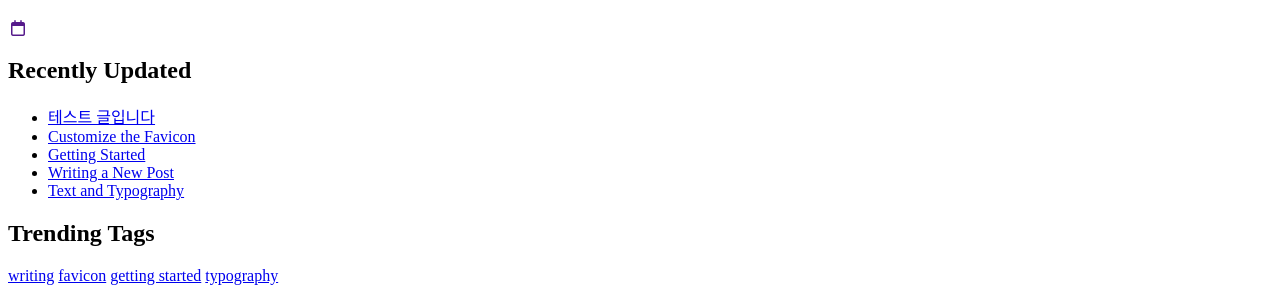
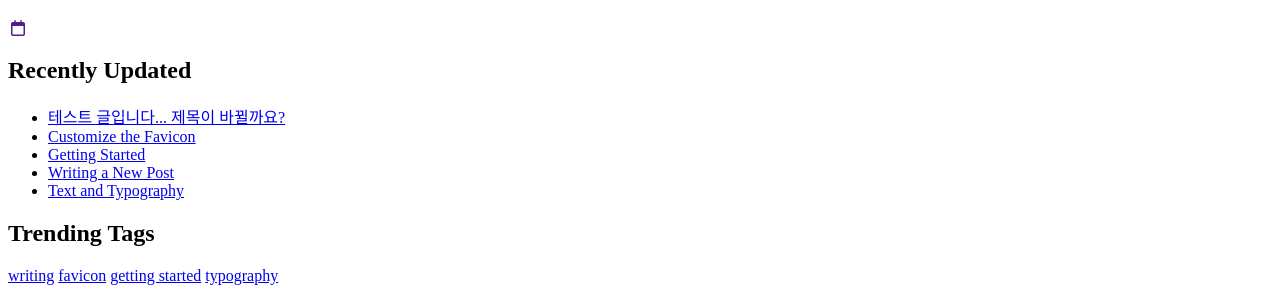
Before and after one commit to unggu0704/learninghub.github.io, a Jekyll site: the page built from index.html, in a window 1280 px wide. Shown: the part 713-1012 px from the top of the page. Built offline with Jekyll 4.4.1, drawn with Linux system fonts in a browser that asks for light colours; cached includes are drawn as plain includes.

Commit message:
Update and rename 2024-12-04-nhn1.md to 2024-12-04-nhn2.md

```diff
--- a/_posts/2024-12-04-nhn1.md
+++ b/_posts/2024-12-04-nhn2.md
@@ -1,5 +1,5 @@
 ---
-title: 테스트 글입니다
+title: 테스트 글입니다... 제목이 바뀔까요?
 author: cotes
 date: 2024-12-04 14:10:00 +0800
 categories: [Education, NHN Academy]
```
